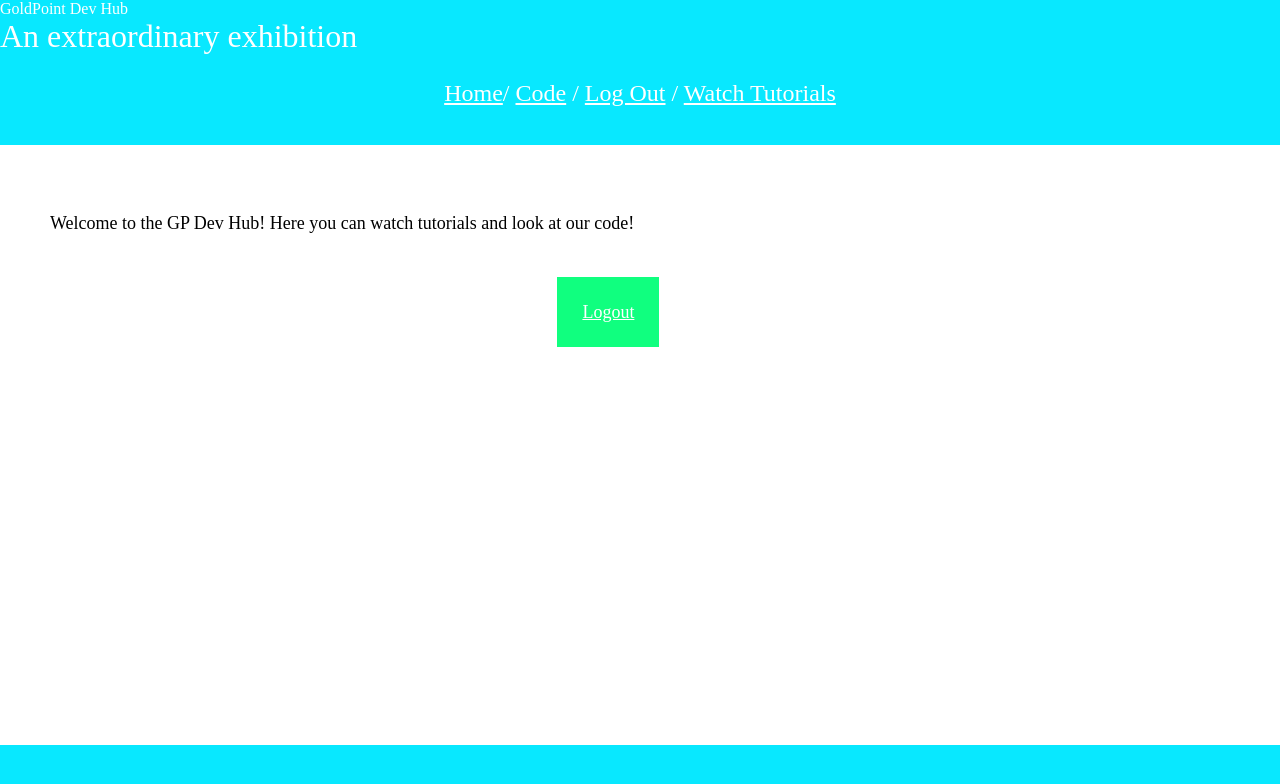
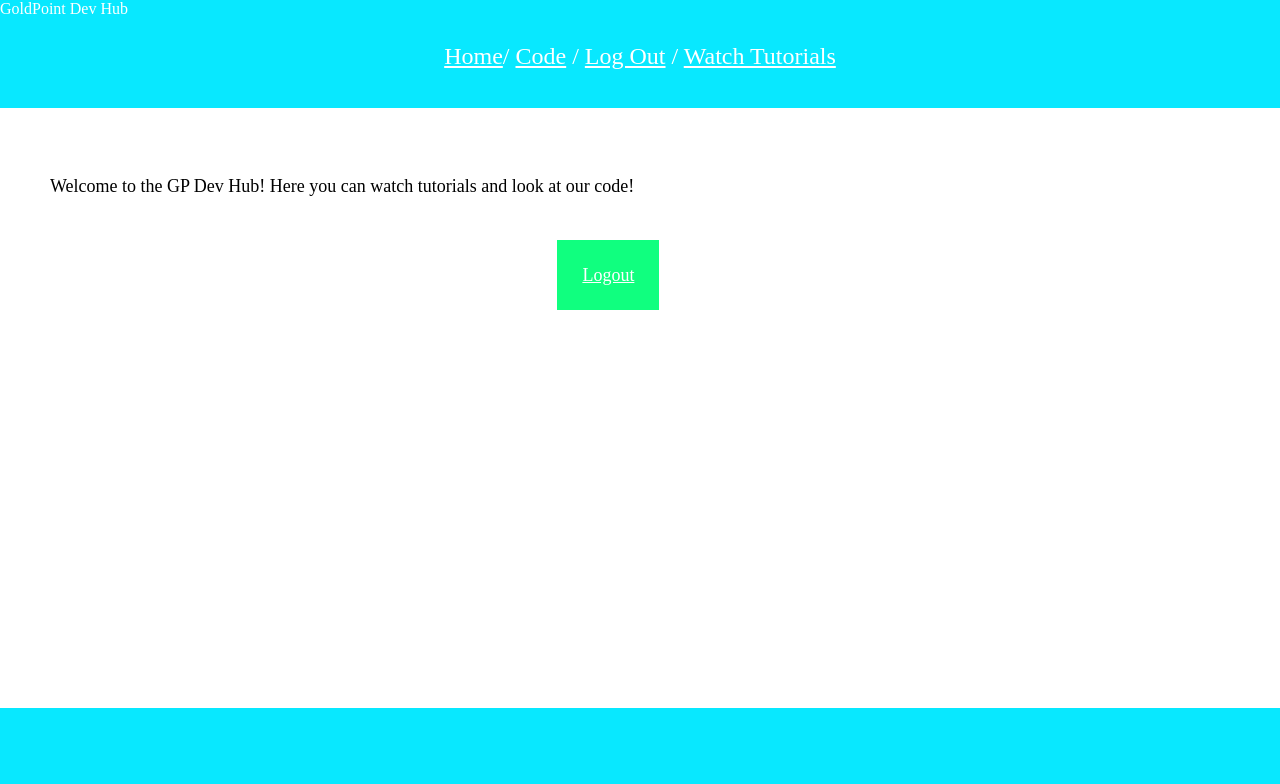
Before and after one commit to GoldPointStudios/dev-hub, a plain HTML site: page home.html in a window 1280 px wide. Shown: the top 784 px of the page. Drawn offline with Linux system fonts and the light colour scheme.

Commit message:
Updated home.html

```diff
--- a/home.html
+++ b/home.html
@@ -54,7 +54,6 @@
 <body>
 <div class="banner">
     GoldPoint Dev Hub<br/>
-    <div style="font-size: 32px;">An extraordinary exhibition</div>
 </div>
 <div class="header">
     <a href="index.html">Home</a>/ <a href="https://github.com/orgs/GoldPointStudios/repositories">Code</a> / <a href="index.html">Log Out</a> / <a href="https://www.youtube.com/results?search_query=how+to+make+a+game+in+roblox+studio">Watch Tutorials</a>
```
